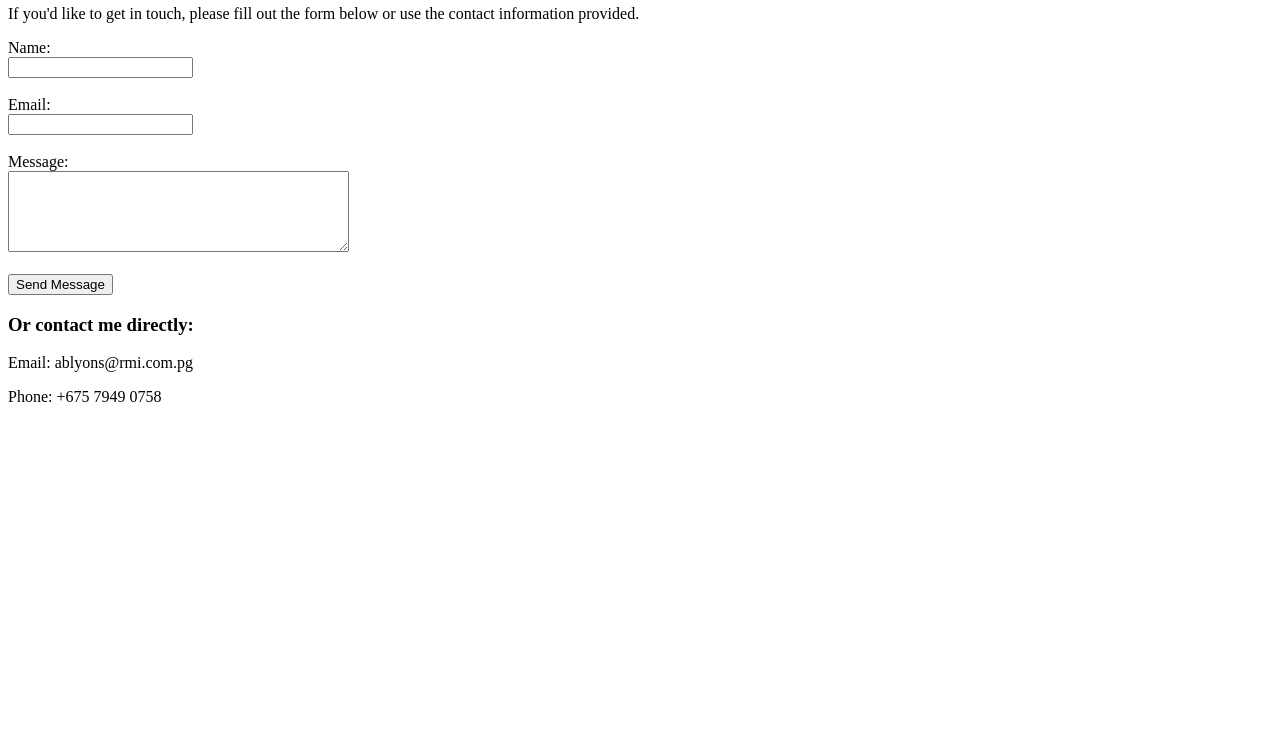
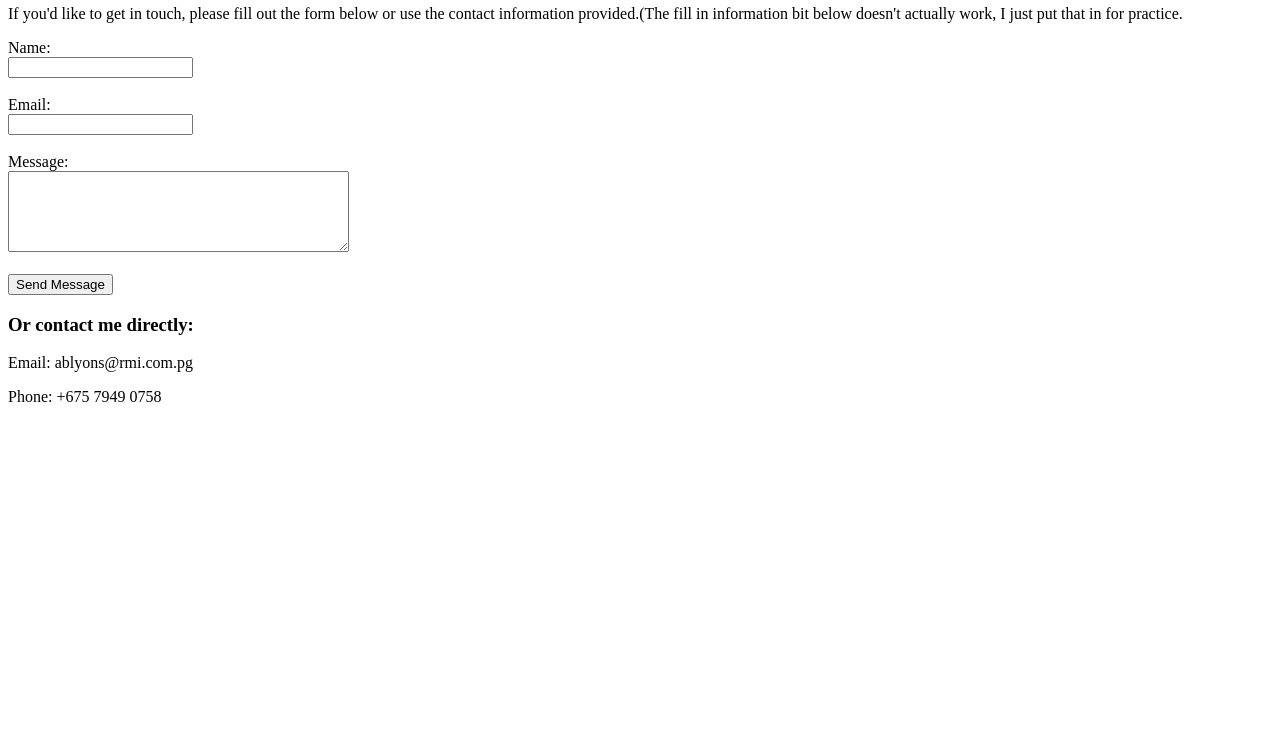
Before and after one commit to Anton209/Capstone-Project-1, a plain HTML site: page Public/contact.html in a window 1280 px wide. Shown: the part 62-800 px from the top of the page. Drawn offline with Linux system fonts and the light colour scheme.

Commit message:
contact.html

```diff
--- a/Public/contact.html
+++ b/Public/contact.html
@@ -7,7 +7,7 @@
 </head>
 <body>
   <h2>Contact Me</h2>
-  <p>If you'd like to get in touch, please fill out the form below or use the contact information provided.</p>
+  <p>If you'd like to get in touch, please fill out the form below or use the contact information provided.(The fill in information bit below doesn't actually work, I just put that in for practice.</p>
 
   <form action="#" method="post">
     <label for="name">Name:</label><br />
```
